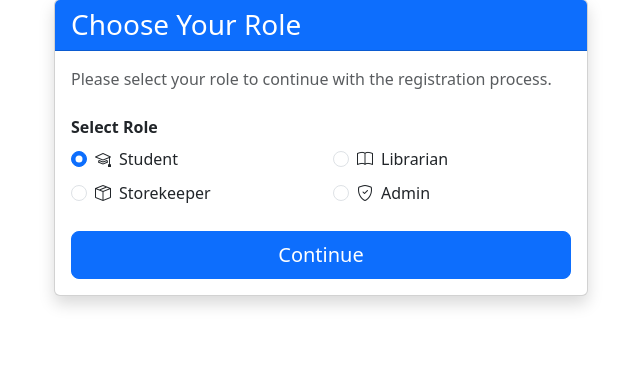
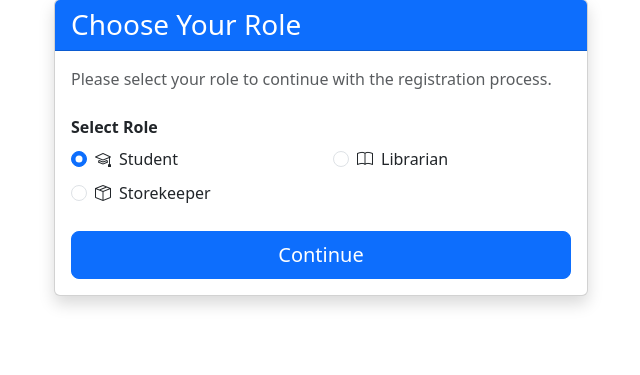
Before and after one commit to 1155-boni/Hopecare, a Django app: page /accounts/signup/ in a window 1280 px wide. Shown: the part 105-480 px from the top of the page, without its empty margins (319-959 px from the left). Run offline with Django 5.2, Linux system fonts and the light colour scheme.

Commit message:
Remove admin role from signup role selection

```diff
--- a/accounts/templates/accounts/role_selection.html
+++ b/accounts/templates/accounts/role_selection.html
@@ -35,19 +35,11 @@
                                 </div>
                             </div>
                             <div class="row mt-2">
-                                <div class="col-6">
+                                <div class="col-12">
                                     <div class="form-check">
                                         <input class="form-check-input" type="radio" name="role" id="storekeeper" value="storekeeper">
                                         <label class="form-check-label" for="storekeeper">
                                             <i class="bi bi-box-seam me-2"></i>Storekeeper
-                                        </label>
-                                    </div>
-                                </div>
-                                <div class="col-6">
-                                    <div class="form-check">
-                                        <input class="form-check-input" type="radio" name="role" id="admin" value="admin">
-                                        <label class="form-check-label" for="admin">
-                                            <i class="bi bi-shield-check me-2"></i>Admin
                                         </label>
                                     </div>
                                 </div>
```
